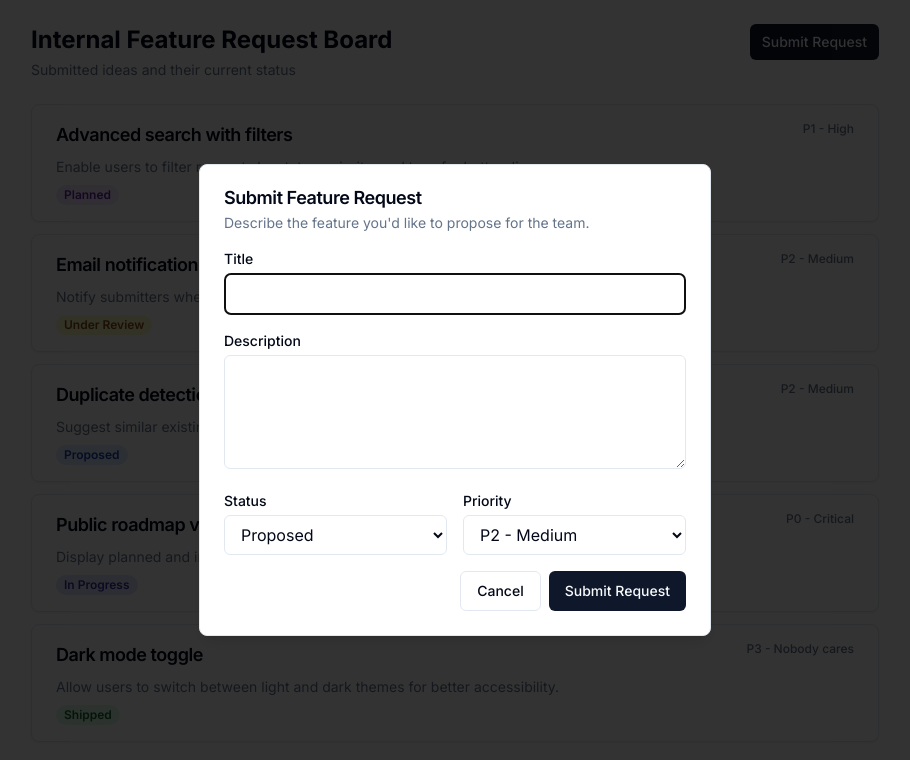
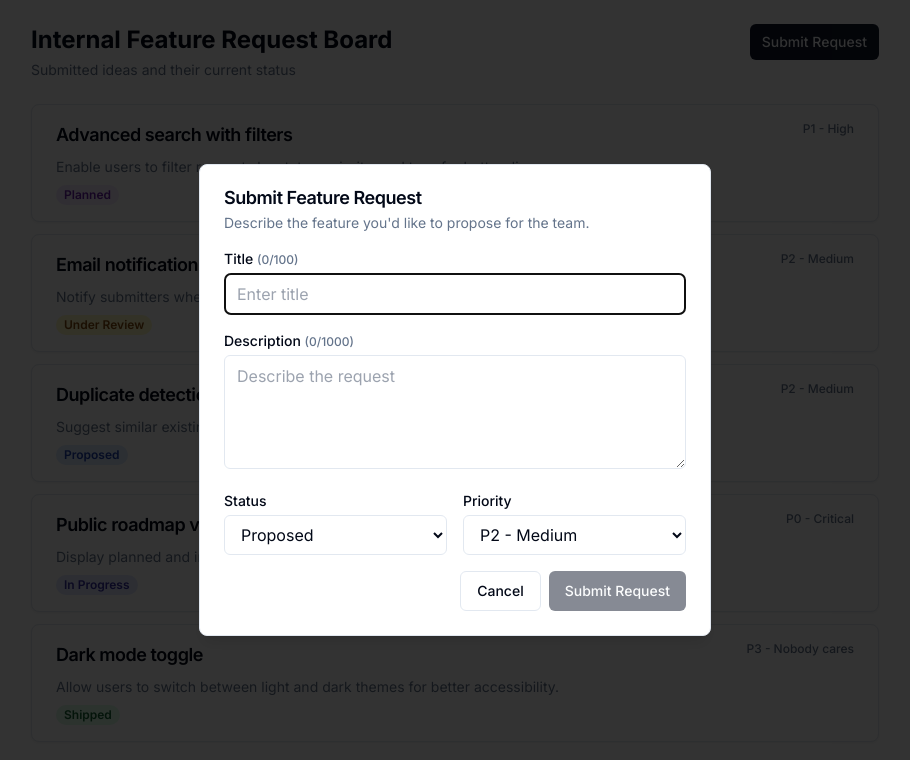
Before and after one commit to gcode-de/internal-feature-request-board, a Next.js app: page / in a window 1280 px wide. Both pictures are taken after a click on the button "Submit Request". Shown: the top 760 px of the page, without its empty margins (185-1095 px from the left). Built offline with nearby package versions, Linux system fonts and the light colour scheme.

Commit message:
Improve form validation

```diff
--- a/app/api/feature-requests/route.ts
+++ b/app/api/feature-requests/route.ts
@@ -23,16 +23,16 @@ export async function POST(request: NextRequest) {
     const body = await request.json();
 
     // Basic validation
-    if (!body.title || !body.description || !body.status || !body.priority) {
+    if (!body.title || !body.status || !body.priority) {
       return NextResponse.json(
-        { error: "Missing required fields: title, description, status, priority" },
+        { error: "Missing required fields: title, status, priority" },
         { status: 400 },
       );
     }
 
     const newRequest = await FeatureRequestRepository.create({
       title: body.title,
-      description: body.description,
+      description: body.description || "",
       status: body.status,
       priority: body.priority,
     });
--- a/components/FeatureRequestForm.tsx
+++ b/components/FeatureRequestForm.tsx
@@ -1,6 +1,6 @@
 "use client";
 
-import { useState } from "react";
+import { useState, useMemo, useEffect } from "react";
 import { Button } from "@/components/ui/button";
 import {
   Dialog,
@@ -19,6 +19,38 @@ interface FeatureRequestFormProps {
   onSuccess: () => void;
 }
 
+// Validation constraints
+const TITLE_MIN = 3;
+const TITLE_MAX = 100;
+const DESCRIPTION_MIN = 10;
+const DESCRIPTION_MAX = 1000;
+
+// Field validation errors
+interface ValidationErrors {
+  title?: string;
+  description?: string;
+}
+
+function validateForm(title: string, description: string): ValidationErrors {
+  const errors: ValidationErrors = {};
+
+  if (!title.trim()) {
+    errors.title = "Title is required";
+  } else if (title.trim().length < TITLE_MIN) {
+    errors.title = `Title must be at least ${TITLE_MIN} characters`;
+  } else if (title.length > TITLE_MAX) {
+    errors.title = `Title must not exceed ${TITLE_MAX} characters`;
+  }
+
+  if (description.trim() && description.trim().length < DESCRIPTION_MIN) {
+    errors.description = `Description must be at least ${DESCRIPTION_MIN} characters`;
+  } else if (description.length > DESCRIPTION_MAX) {
+    errors.description = `Description must not exceed ${DESCRIPTION_MAX} characters`;
+  }
+
+  return errors;
+}
+
 export function FeatureRequestForm({
   request,
   isOpen,
@@ -27,21 +59,46 @@ export function FeatureRequestForm({
 }: FeatureRequestFormProps) {
   const isEditMode = !!request;
   const [isSubmitting, setIsSubmitting] = useState(false);
-  const [error, setError] = useState<string | null>(null);
+  const [apiError, setApiError] = useState<string | null>(null);
 
   // Form state
   const [title, setTitle] = useState(request?.title || "");
   const [description, setDescription] = useState(request?.description || "");
   const [status, setStatus] = useState<Status>(request?.status || Status.Proposed);
   const [priority, setPriority] = useState<Priority>(request?.priority || Priority.P2);
+  const [touched, setTouched] = useState({ title: false, description: false });
+
+  // Validation
+  const validationErrors = useMemo(() => validateForm(title, description), [title, description]);
+
+  const isFormValid = Object.keys(validationErrors).length === 0;
+
+  // Reset form when opening in submit mode
+  useEffect(() => {
+    if (isOpen && !isEditMode) {
+      setTitle("");
+      setDescription("");
+      setStatus(Status.Proposed);
+      setPriority(Priority.P2);
+      setApiError(null);
+      setTouched({ title: false, description: false });
+    }
+  }, [isOpen, isEditMode]);
 
   const handleSubmit = async (e: React.FormEvent) => {
     e.preventDefault();
+
+    // Validate before submit
+    if (!isFormValid) {
+      setApiError("Please fix the errors below");
+      return;
+    }
+
     setIsSubmitting(true);
-    setError(null);
+    setApiError(null);
 
     try {
-      const payload = { title, description, status, priority };
+      const payload = { title: title.trim(), description: description.trim(), status, priority };
 
       if (isEditMode && request) {
         // Update existing request (Curation Context)
@@ -51,7 +108,10 @@ export function FeatureRequestForm({
           body: JSON.stringify(payload),
         });
 
-        if (!response.ok) throw new Error("Failed to update request");
+        if (!response.ok) {
+          const data = await response.json();
+          throw new Error(data.error || "Failed to update request");
+        }
       } else {
         // Submit new request (Submission Context)
         const response = await fetch("/api/feature-requests", {
@@ -60,13 +120,16 @@ export function FeatureRequestForm({
           body: JSON.stringify(payload),
         });
 
-        if (!response.ok) throw new Error("Failed to submit request");
+        if (!response.ok) {
+          const data = await response.json();
+          throw new Error(data.error || "Failed to submit request");
+        }
       }
 
       onSuccess();
       onClose();
     } catch (err) {
-      setError(err instanceof Error ? err.message : "An error occurred");
+      setApiError(err instanceof Error ? err.message : "An error occurred");
     } finally {
       setIsSubmitting(false);
     }
@@ -76,19 +139,22 @@ export function FeatureRequestForm({
     if (!request || !confirm("Are you sure you want to delete this request?")) return;
 
     setIsSubmitting(true);
-    setError(null);
+    setApiError(null);
 
     try {
       const response = await fetch(`/api/feature-requests/${request.id}`, {
         method: "DELETE",
       });
 
-      if (!response.ok) throw new Error("Failed to delete request");
+      if (!response.ok) {
+        const data = await response.json();
+        throw new Error(data.error || "Failed to delete request");
+      }
 
       onSuccess();
       onClose();
     } catch (err) {
-      setError(err instanceof Error ? err.message : "An error occurred");
+      setApiError(err instanceof Error ? err.message : "An error occurred");
     } finally {
       setIsSubmitting(false);
     }
@@ -111,30 +177,50 @@ export function FeatureRequestForm({
         <form onSubmit={handleSubmit} className="space-y-4">
           <div>
             <label htmlFor="title" className="block text-sm font-medium mb-1">
-              Title
+              Title{" "}
+              <span className="text-xs text-muted-foreground">
+                ({title.length}/{TITLE_MAX})
+              </span>
             </label>
             <input
               id="title"
               type="text"
               value={title}
               onChange={(e) => setTitle(e.target.value)}
-              required
+              onBlur={() => setTouched((prev) => ({ ...prev, title: true }))}
+              maxLength={TITLE_MAX}
               className="w-full px-3 py-2 border rounded-md bg-background"
+              placeholder={"Enter title"}
             />
+            {touched.title && validationErrors.title && (
+              <p className="text-sm text-red-600 dark:text-red-400 mt-1">
+                {validationErrors.title}
+              </p>
+            )}
           </div>
 
           <div>
             <label htmlFor="description" className="block text-sm font-medium mb-1">
-              Description
+              Description{" "}
+              <span className="text-xs text-muted-foreground">
+                ({description.length}/{DESCRIPTION_MAX})
+              </span>
             </label>
             <textarea
               id="description"
               value={description}
               onChange={(e) => setDescription(e.target.value)}
-              //   required
+              onBlur={() => setTouched((prev) => ({ ...prev, description: true }))}
+              maxLength={DESCRIPTION_MAX}
               rows={4}
               className="w-full px-3 py-2 border rounded-md bg-background"
+              placeholder={"Describe the request"}
             />
+            {touched.description && validationErrors.description && (
+              <p className="text-sm text-red-600 dark:text-red-400 mt-1">
+                {validationErrors.description}
+              </p>
+            )}
           </div>
 
           <div className="grid grid-cols-2 gap-4">
@@ -175,9 +261,9 @@ export function FeatureRequestForm({
             </div>
           </div>
 
-          {error && (
+          {apiError && (
             <div className="bg-red-50 dark:bg-red-900 border border-red-200 dark:border-red-700 rounded-md p-3">
-              <p className="text-sm text-red-800 dark:text-red-200">{error}</p>
+              <p className="text-sm text-red-800 dark:text-red-200">{apiError}</p>
             </div>
           )}
 
@@ -199,7 +285,7 @@ export function FeatureRequestForm({
                 <Button type="button" variant="outline" onClick={onClose} disabled={isSubmitting}>
                   Cancel
                 </Button>
-                <Button type="submit" disabled={isSubmitting}>
+                <Button type="submit" disabled={isSubmitting || !isFormValid}>
                   {isSubmitting ? "Saving..." : isEditMode ? "Update Request" : "Submit Request"}
                 </Button>
               </div>
```
Also changed, not shown: 1 other file (tests, documents, lock files or other folders).
